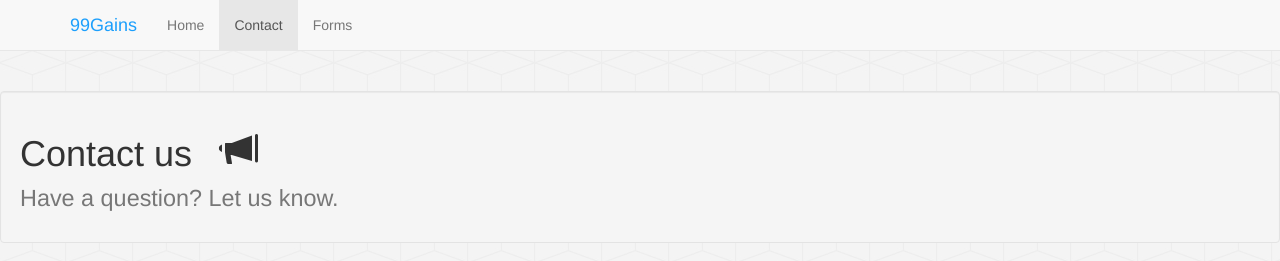
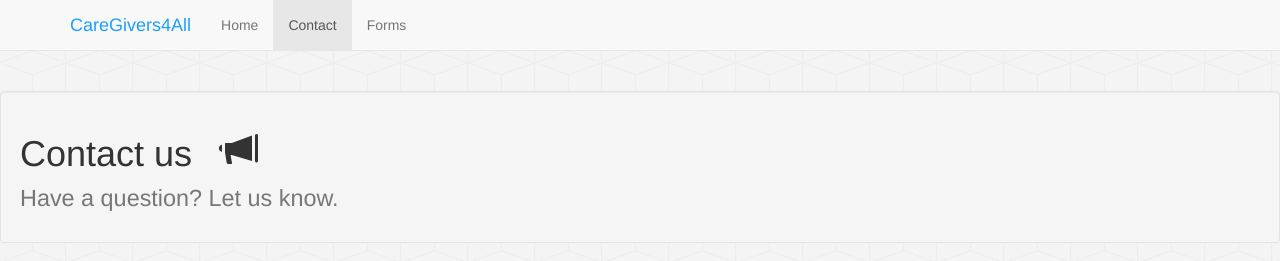
Before and after one commit to caregiver/caregiver.github.io, a plain HTML site: page contact/index.html in a window 1280 px wide. Shown: the top 261 px of the page. Drawn offline with nearby package versions, Linux system fonts and the light colour scheme.

Commit message:
Changed menu titles to ‘CareGivers4All’.

```diff
--- a/contact/index.html
+++ b/contact/index.html
@@ -59,7 +59,7 @@
 					<span class="icon-bar"></span>
 					<span class="icon-bar"></span>
 				</button>
-				<a class="navbar-brand" href="/">99Gains</a>
+				<a class="navbar-brand" href="/">CareGivers4All</a>
 			</div>
 			<div class="navbar-collapse collapse">
 				<ul class="nav navbar-nav">
```
Also changed, not shown: index.html (+1 -1 lines).
